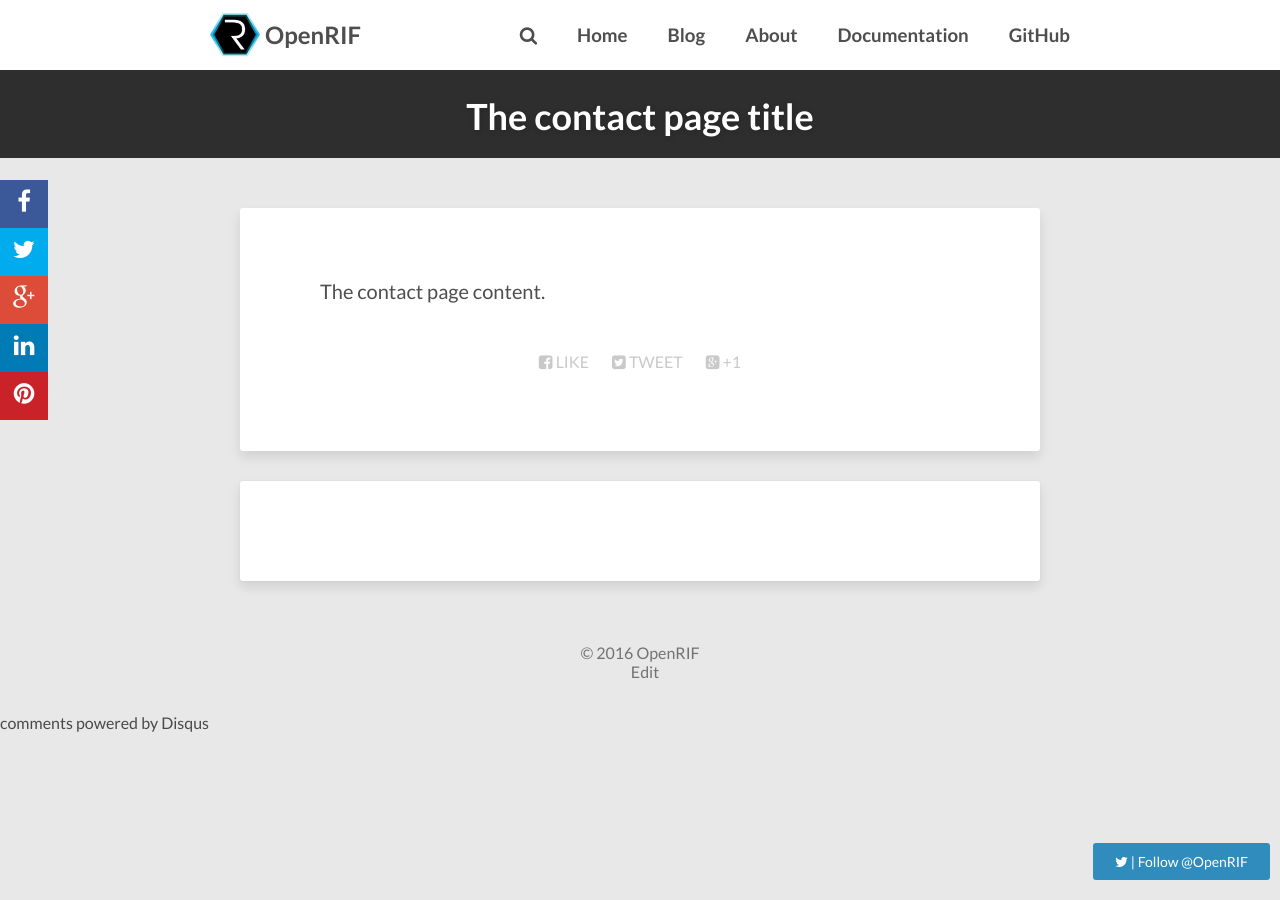
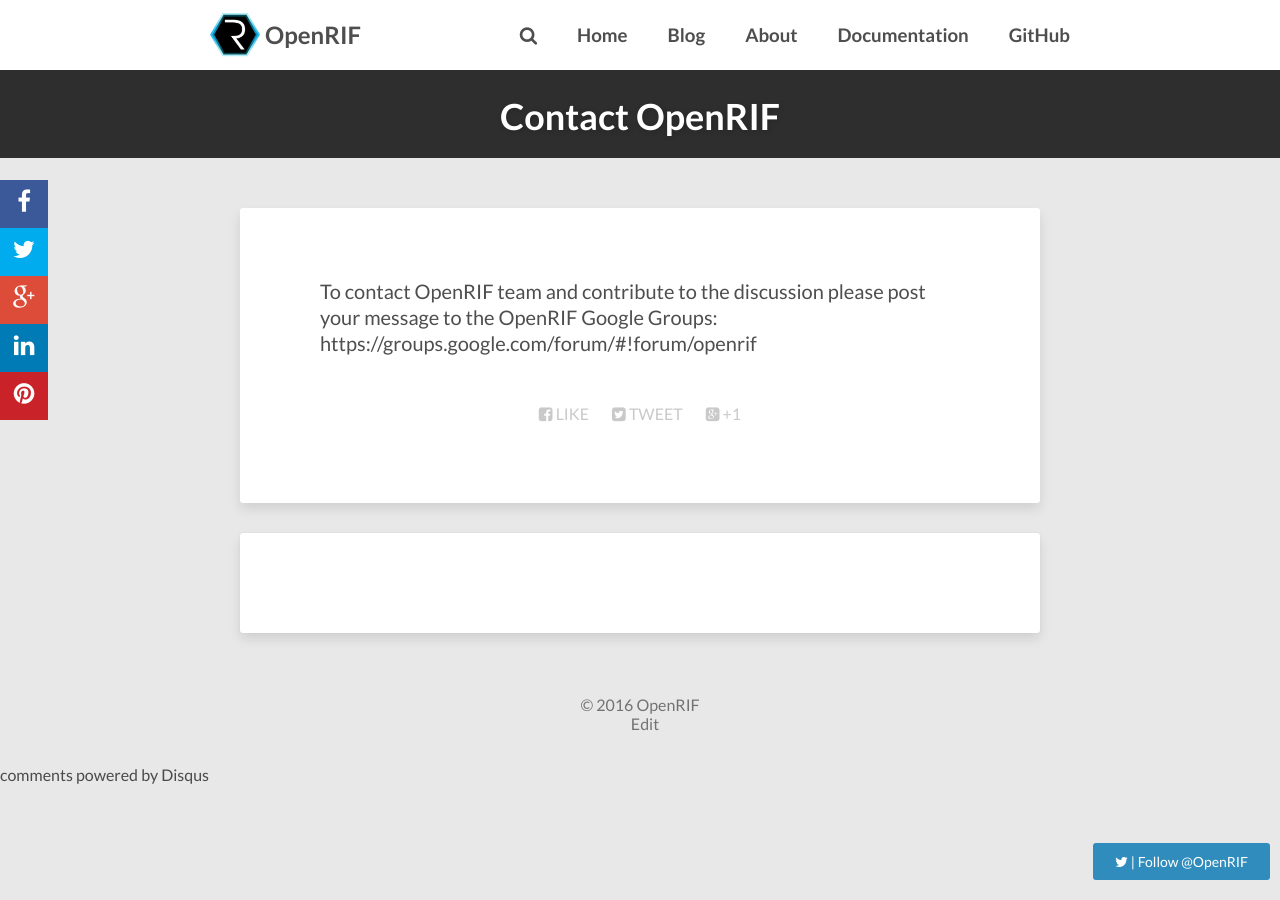
Before and after one commit to openrif/openrif.github.io, a Jekyll site: the page built from page/contact.md, in a window 1280 px wide. Built offline with Jekyll 4.4.1, drawn with Linux system fonts in a browser that asks for light colours; nearby versions of some CDN libraries; comment, search, counter and statistics services are not loaded.

Commit message:
Update contact.md

```diff
--- a/page/contact.md
+++ b/page/contact.md
@@ -1,7 +1,7 @@
 ---
-title: The contact page title
+title: Contact OpenRIF
 layout: page
 ---
 
 
-The contact page content.
+To contact OpenRIF team and contribute to the discussion please post your message to the OpenRIF Google Groups: https://groups.google.com/forum/#!forum/openrif
```
